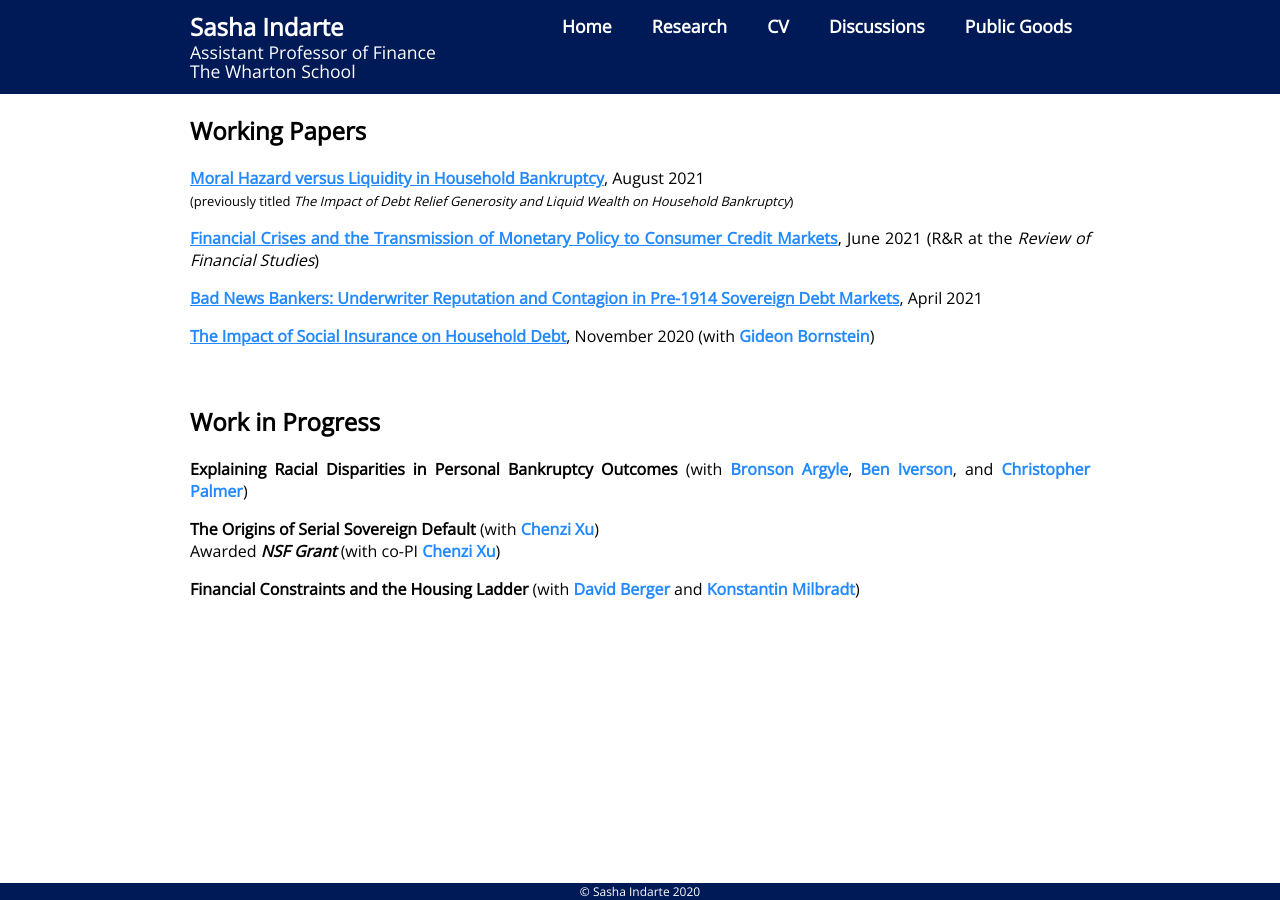
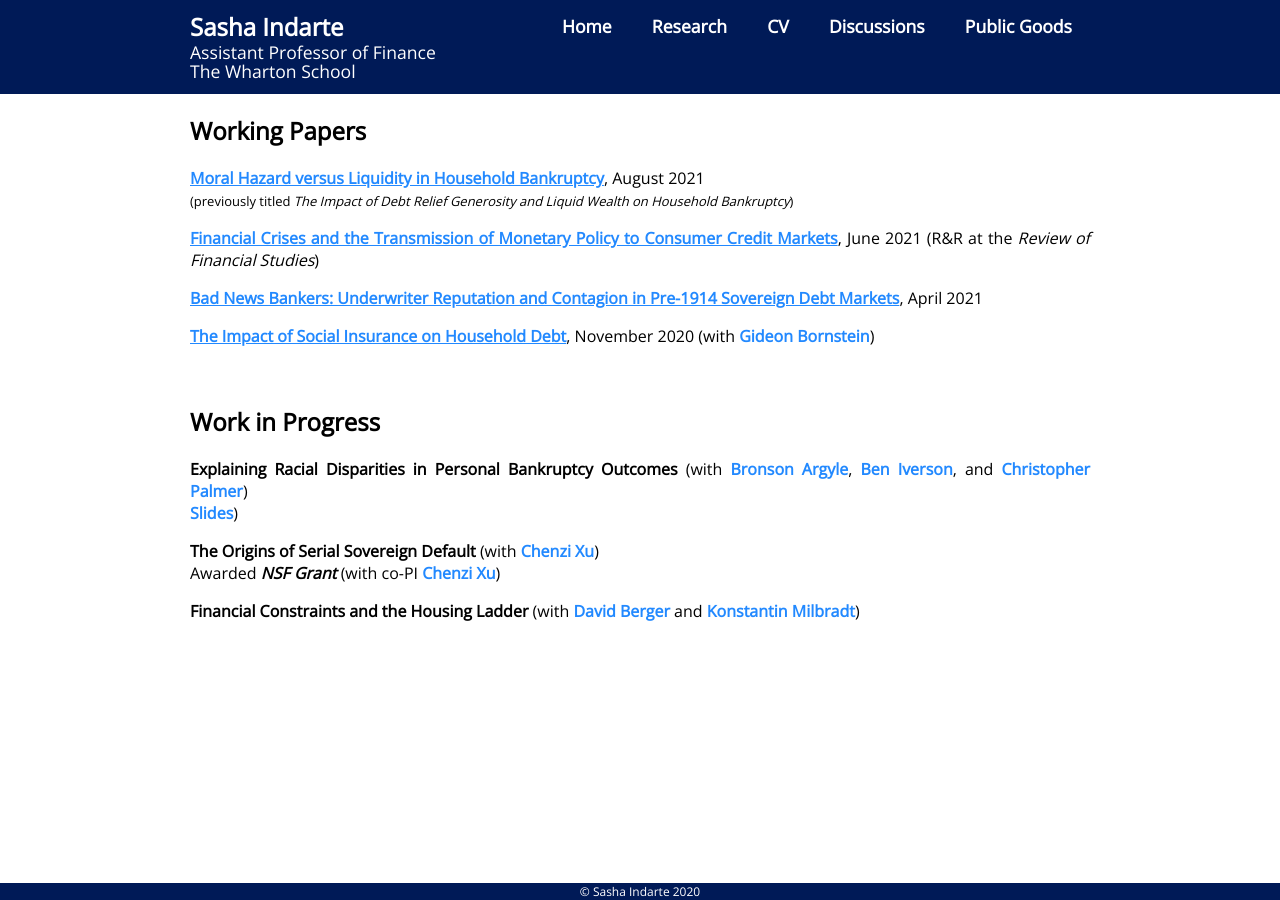
Before and after one commit to sashaindarte/sashaindarte.github.io, a Jekyll site: the page built from research/index.html, in a window 1280 px wide. Built offline with Jekyll 4.4.1, drawn with Linux system fonts in a browser that asks for light colours.

Commit message:
Update index.html

```diff
--- a/research/index.html
+++ b/research/index.html
@@ -31,6 +31,8 @@ title: Sasha Indarte - Research
 
 		<p align = "justify">
 			<b>Explaining Racial Disparities in Personal Bankruptcy Outcomes</b> (with <a href="https://bronsonargyle.com/contact.html">Bronson Argyle</a>, <a href="http://www.beniverson.org/">Ben Iverson</a>, and <a href="https://mitmgmtfaculty.mit.edu/cpalmer/">Christopher Palmer</a>)
+			<br>
+			<a href="/research/AIIP_bk_bias_slides_public.pdf">Slides</a>)
 		</p>
 
 		<p align = "justify">
```
